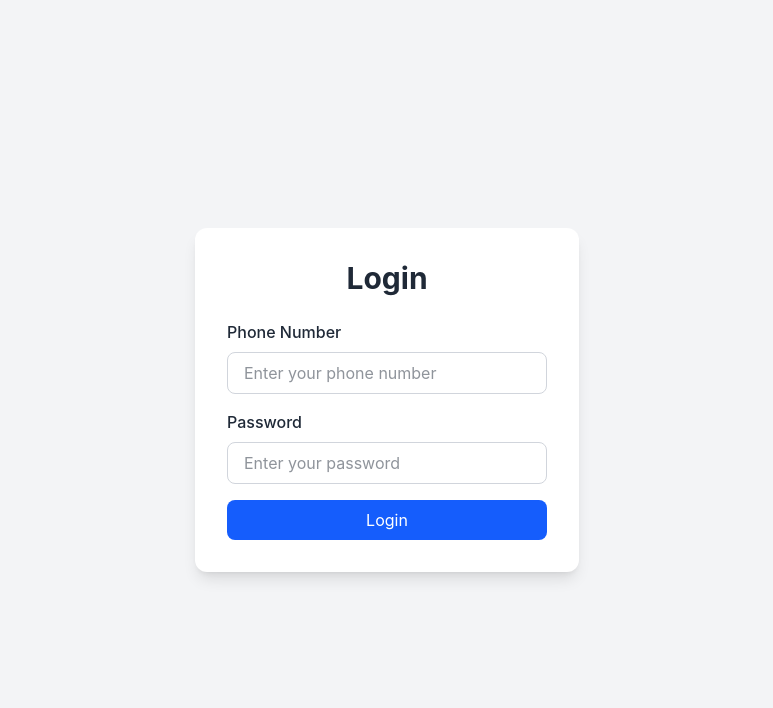
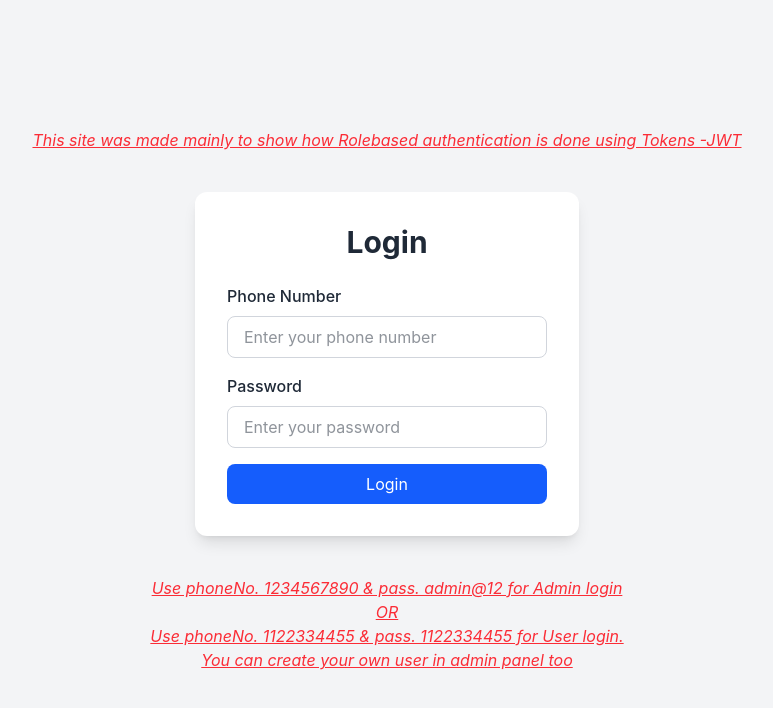
Before and after one commit to gurpeet-0001/vanstudents_frontend_for_vercel, a React app: page /login in a window 1280 px wide. Shown: the top 708 px of the page, without its empty margins (253-1026 px from the left). Built offline with nearby package versions, Linux system fonts and the light colour scheme; no server answers; the HTML template or start-up script is replaced by a standard one.

Commit message:
added password on login page for all users to access

```diff
--- a/src/pages/Login.jsx
+++ b/src/pages/Login.jsx
@@ -1,7 +1,7 @@
 import React, { useEffect, useState } from "react";
 import api from "../middleware/axios.jsx"
 import { useNavigate } from 'react-router-dom'
-import {jwtDecode} from 'jwt-decode'
+import { jwtDecode } from 'jwt-decode'
 
 export const Login = () => {
   const [phoneNumber, setphoneNumber] = useState('');
@@ -16,11 +16,11 @@ export const Login = () => {
 
       //now see if the user is admin or not
       const decoded = jwtDecode(response.data.token)
-      if(decoded.role === 'user'){
-        navigate('/students' );
+      if (decoded.role === 'user') {
+        navigate('/students');
       }
-      else{
-        navigate('/admin/students' );
+      else {
+        navigate('/admin/students');
       }
       return
     } catch (error) {
@@ -30,7 +30,9 @@ export const Login = () => {
 
   }
   return (
-    <div className="min-h-screen flex items-center justify-center bg-gray-100">
+    <div className="min-h-screen flex flex-col gap-10 items-center justify-center bg-gray-100">
+
+      <p className="text-center italic text-red-500 underline">This site was made mainly to show how Rolebased authentication is done using Tokens -JWT</p>
       <div className="w-full max-w-sm bg-white p-8 rounded-xl shadow-lg">
         <h1 className="text-3xl font-bold text-center mb-6">Login</h1>
 
@@ -67,6 +69,13 @@ export const Login = () => {
           </button>
         </form>
       </div>
+      <div className="text-center italic text-red-500 underline">
+        <p>Use phoneNo. 1234567890 & pass. admin@12 for Admin login</p>
+        <p>OR</p>
+        <p>Use phoneNo. 1122334455 & pass. 1122334455 for User login.</p>
+        <p> You can create your own user in admin panel too</p>
+      </div>
+
     </div>
   );
 };
```
